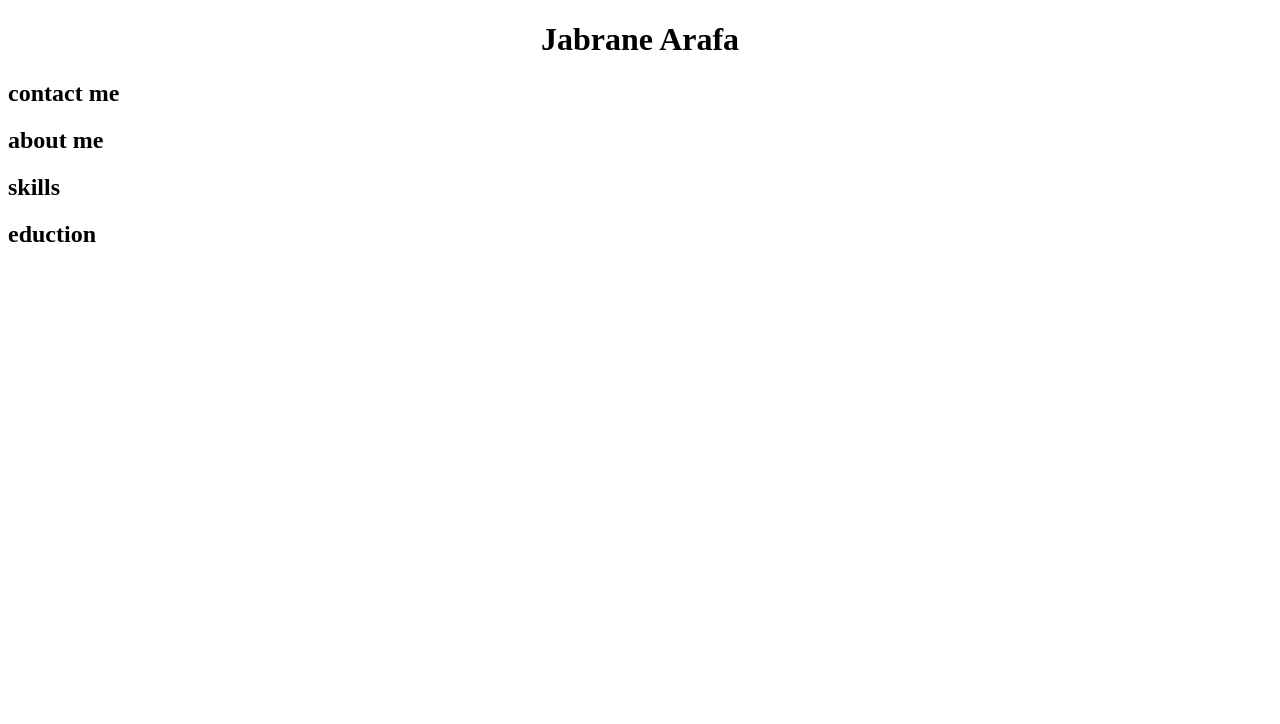
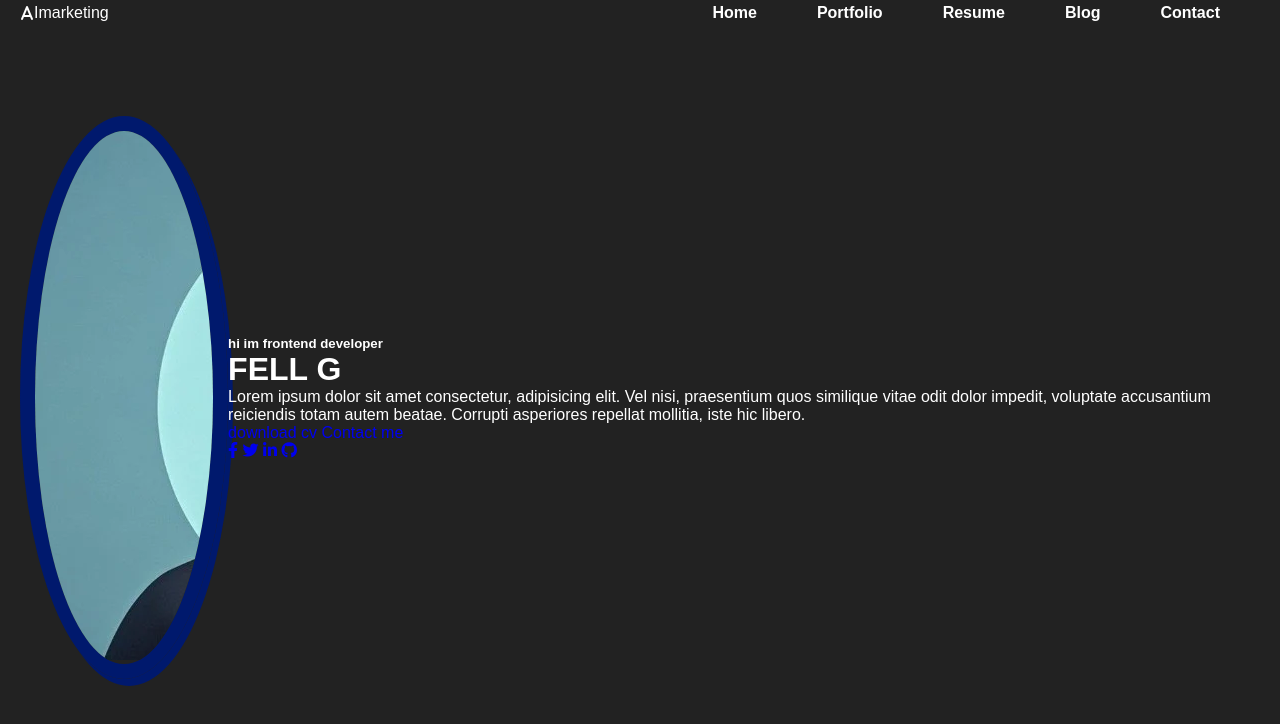
Before and after one commit to arafa-jabrane/project-1, a plain HTML site: page index.html in a window 1280 px wide. Drawn offline with Linux system fonts and the light colour scheme.

Commit message:
29/12/25

```diff
--- a/index.html
+++ b/index.html
@@ -1,31 +1,61 @@
 <!DOCTYPE html>
 <html lang="en">
-<head>
-    <meta charset="UTF-8">
-    <meta name="author" content="Jabrane dev">
-    <meta name="description" content="intro to html">
-    <meta name ="keywords" content="html, css, javascript">
-    <meta name ="robots" content="index, follow">
-    <meta name="viewport" content="width=device-width, initial-scale=1.0">
-    <title>Home page #1</title>
-    <meta property="og:title" content="Home page #1">
-    <meta property="og:description" content="intro to html">
-    <meta property="og:type" content="website">
-    <meta property="og:image" content="image.jpg">
-    <title> portfolio | Jabrane Arafa</title>
-
-<style>
-
-</style>
-</head>
-<body>
-    <h1 align="center">Jabrane Arafa</h1>
-    <h2>contact me</h2>
-    <h2>about me</h2>
-    <h2>skills
-    <h2>eduction</h2>
-    <h2></h2>
-    <h2></h2>
-    <h2></h2>
-</body>
+  <head>
+    <meta charset="UTF-8" />
+    <meta http-equiv="X-UA-Compatible" content="IE=edge" />
+    <meta name="viewport" content="width=device-width, initial-scale=1.0" />
+    <title>Responsive Portfolio Website Design</title>
+    <link rel="stylesheet" href="./stylesheet.css" />
+    <!-- Font awesome cdn font icon css -->
+    <link
+      rel="stylesheet"
+      href="https://cdnjs.cloudflare.com/ajax/libs/font-awesome/6.2.1/css/all.min.css"
+    />
+  </head>
+  <body>
+    <div class="hero-header">
+      <div class="wrapper">
+        <header>
+          <div class="logo">
+            <i class="fa-solid fa-a"></i> I
+            <div class="logo-text">marketing</div>
+          </div>
+          <nav>
+            <div class="togglebtn">
+              <span></span>
+              <span></span>
+              <span></span>
+            </div>
+            <ul class="nav-links">
+              <li><a href="#">Home</a></li>
+              <li><a href="#">Portfolio</a></li>
+              <li><a href="#">Resume</a></li>
+              <li><a href="#">Blog</a></li>
+              <li><a href="#">Contact</a></li>
+            </ul>
+          </nav>
+        </header>
+        <div class="container">
+          <div class="hero-pic" >
+            <img src="./hero-pic.png" alt="hero-pic" />
+          </div>
+            <div class="hero-text">
+                <h5>hi im <span class="">frontend developer</span></h5>
+                <h1>FELL G</h1>
+                <p>Lorem ipsum dolor sit amet consectetur, adipisicing elit. Vel nisi, praesentium quos similique vitae odit dolor impedit, voluptate accusantium reiciendis totam autem beatae. Corrupti asperiores repellat mollitia, iste hic libero.</p>
+                <div class="btn-group">
+                    <a href="#" class="btn">download cv</a>
+                    <a href="#" class="btn download-cv">Contact me</a>
+                    <div class="social">
+                        <a href="#"><i class="fa-brands fa-facebook-f"></i></a>
+                        <a href="#"><i class="fa-brands fa-twitter"></i></a>
+                        <a href="#"><i class="fa-brands fa-linkedin-in"></i></a>
+                        <a href="#"><i class="fa-brands fa-github"></i></a>
+                    </div>
+                </div>
+            </div>
+        </div>
+      </div>
+    </div>
+  </body>
 </html>
--- a/stylesheet.css
+++ b/stylesheet.css
@@ -1,85 +1,100 @@
-@import url("https://fonts.googleapis.com/css2?family=Poppins:wght@300;400;500;600;700;800;900&display=swap");
-* {
-  margin: 0;
+*{
+  box-sizing: border-box;
   padding: 0;
-  box-sizing: border-box;
+  margin: 0%;
+  font-family: poppins, sans-serif;
   text-decoration: none;
-  border: none;
-  outline: none;
-  font-family: "Poppins", sans-serif;
+
 }
-:root {
-  --bg-color: #081b29;
-  --main-color: #00abf0;
-  --text-color: #333;
-  --second-text-color: #555;
-  --white-color: #fff;
-  --cover-color: linear-gradient(45deg, #00abf0, #006e9a);
-  --pages-color: linear-gradient(90deg, #fff, #ddd);
-  --border: .125rem solid #00abf0;
-  --box-shadow: 0 0 .6rem rgba(0, 0, 0, .2);
+body{
+  overflow: hidden;
+  color: #fff;
+}
+.hero-header{
+  height: 100vh;
+  width: 100%;
+  background: #222;
+  min-height: 100vh;
+
+}
+.wrapper{
+  max-width: 1280px;
+  margin: auto;
+  width: 1280px;
+  padding: 0 20px;
+}
+header{
+  padding: 4px 0 30px;
+  display: flex;
+  justify-content: space-between;
+  align-items: center;
+  flex-wrap: wrap;
+
 }
 
-html { scroll-behavior: smooth; }
-body {
-  background: var(--bg-color);
-  color: var(--white-color);
-  line-height: 1.6;
+.logo{
+  display: inline-flex;
+  justify-content: center;
+  align-items: center;
+
 }
-img { max-width: 100%; display: block; }
 
-.section { max-width: 1100px; margin: 0 auto; padding: 4rem 1rem; }
-.section h2 { font-size: 2rem; margin-bottom: 1rem; }
+nav{
+  display: flex;
+  align-items: center;
+}
 
-/* Header & Navigation */
-.site-header { position: sticky; top: 0; z-index: 1000; background: rgba(8,27,41,.85); backdrop-filter: blur(8px); box-shadow: var(--box-shadow); }
-.nav { display: flex; align-items: center; justify-content: space-between; max-width: 1100px; margin: 0 auto; padding: 1rem; }
-.logo { font-weight: 700; font-size: 1.25rem; color: var(--white-color); }
-.nav-toggle { display: none; background: transparent; color: var(--white-color); font-size: 1.75rem; }
-.nav-links { list-style: none; display: flex; gap: 1rem; }
-.nav-links a { color: var(--white-color); opacity: .85; }
-.nav-links a.active, .nav-links a:hover { color: var(--main-color); opacity: 1; }
+.nav-links{
+  list-style: none;
+  display: flex;
+  gap: 20px;
+}
 
-/* Hero */
-.hero { display: grid; grid-template-columns: 1.2fr .8fr; align-items: center; gap: 2rem; min-height: calc(100vh - 64px); }
-.hero h1 { font-size: 2.5rem; margin-bottom: .5rem; }
-.hero p { color: #cfe8f7; margin-bottom: 1rem; }
-.hero-image { background: var(--cover-color); border-radius: 1rem; min-height: 320px; box-shadow: var(--box-shadow); }
+.nav-links a{
+  color: #fff;
+  font-weight: 600;
+}
+nav .togglebtn{
+  width: 35px;
+  height: 35px;
+  position: absolute;
+  top: 45px;
+  right: 3%;
+  z-index: 5;
+  cursor: pointer;
+  background-color: blue;
+  display: none;
+}
+nav .togglebtn span{
+  height: 4px;
+  width: 100%;
+  background-color: #003cff;
+  display: block;
+  margin: 5px 0;
+  transition: 0.3s;
+  transition-property: none;
+}
+nav .nav-links{
+  list-style: none;
+}
+nav .nav-links li{
+  color: #e5e5e5;
 
-/* Buttons */
-.btn { display: inline-block; padding: .75rem 1rem; border-radius: .5rem; border: var(--border); color: var(--main-color); background: transparent; transition: transform .15s ease, box-shadow .15s ease; }
-.btn:hover { transform: translateY(-1px); box-shadow: 0 6px 16px rgba(0,0,0,.25); }
-.btn-primary { background: var(--main-color); color: var(--white-color); border-color: transparent; }
-.cta .btn { margin-right: .5rem; }
 
-/* Cards & Grids */
-.cards { display: grid; grid-template-columns: repeat(auto-fit, minmax(220px, 1fr)); gap: 1rem; }
-.card { background: #0b2235; border: 1px solid #0f2e49; border-radius: .75rem; box-shadow: var(--box-shadow); overflow: hidden; }
-.card-body { padding: 1rem; }
-.card h3 { margin-bottom: .5rem; }
-.grid { display: grid; grid-template-columns: repeat(auto-fit, minmax(280px, 1fr)); gap: 1rem; }
-.card img { width: 100%; height: 180px; object-fit: cover; }
+  margin-right: 2.5rem;
+}
+.container{
+ padding-top: 4rem;
+  display: flex;
+  justify-content: space-around;
+  align-items: center;
+}
+.container .hero-pic{
+  width: 300px;
+  height: auto;
+  border-radius: 50%;
+  overflow: hidden;
+  border: 15px solid #00196d;
+  box-shadow: 5px 7px #00196d;
 
-/* Skills */
-.skills { display: flex; flex-wrap: wrap; gap: .5rem; }
-.skills li { background: #0f2e49; color: var(--white-color); padding: .5rem .75rem; border-radius: .5rem; border: 1px solid #15597a; }
-
-/* Contact */
-.contact-form { max-width: 800px; }
-.contact-form .form-row { display: grid; grid-template-columns: 1fr 1fr; gap: 1rem; margin-bottom: 1rem; }
-.contact-form label { display: block; color: #cfe8f7; }
-.contact-form input, .contact-form textarea { width: 100%; margin-top: .35rem; padding: .65rem .75rem; border-radius: .5rem; background: #0b2235; color: var(--white-color); border: 1px solid #0f2e49; }
-.contact-form input:focus, .contact-form textarea:focus { border-color: var(--main-color); box-shadow: 0 0 0 .15rem rgba(0,171,240,.2); }
-
-/* Footer */
-.site-footer { text-align: center; padding: 2rem 1rem; border-top: 1px solid #0f2e49; color: #cfe8f7; }
-
-/* Responsive */
-@media (max-width: 768px) {
-  .nav-toggle { display: block; }
-  .nav { position: relative; }
-  .nav-links { position: absolute; top: 100%; left: 0; right: 0; background: #0b2235; padding: 1rem; display: grid; gap: .75rem; transform: scaleY(0); transform-origin: top; transition: transform .2s ease; border-top: 1px solid #0f2e49; }
-  .nav-links.open { transform: scaleY(1); }
-  .hero { grid-template-columns: 1fr; }
-  .contact-form .form-row { grid-template-columns: 1fr; }
 }
```
Also changed, not shown: script.js (deleted, +0 -35 lines), hero-pic.png (added).
